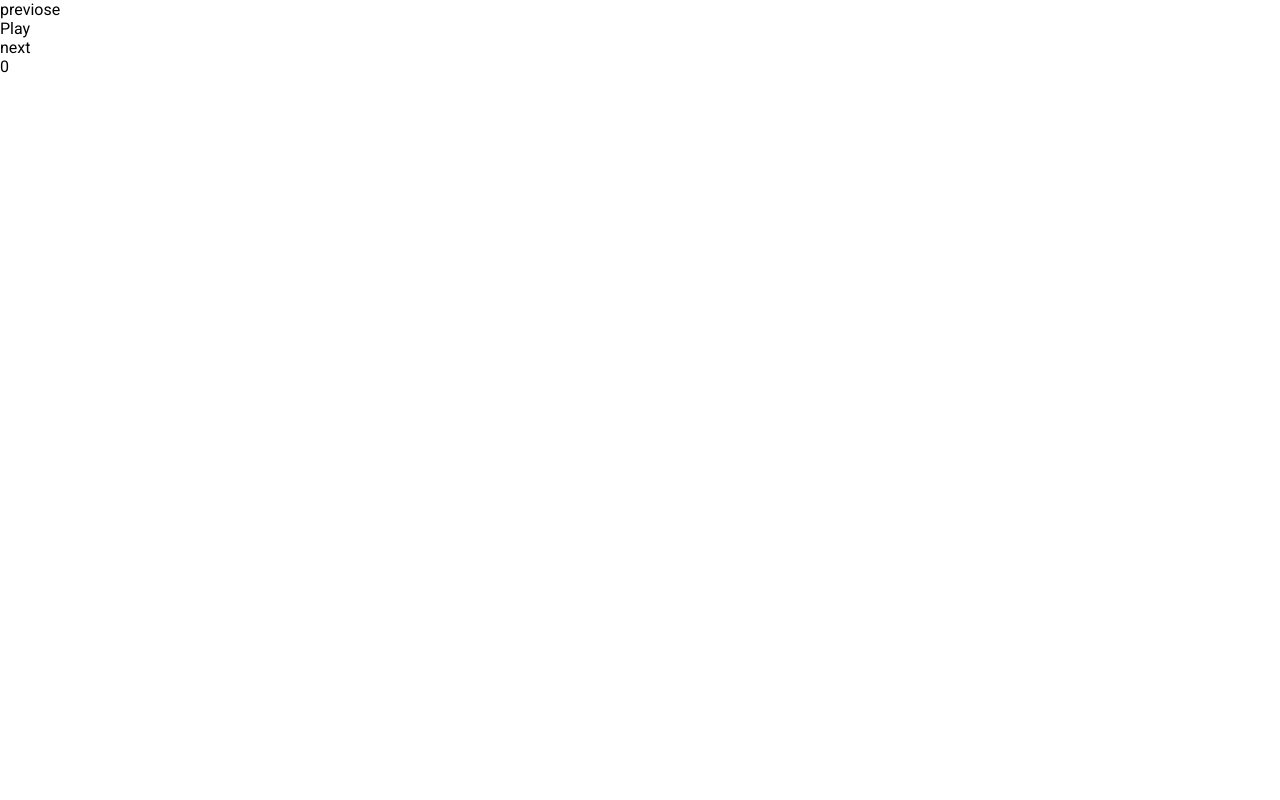
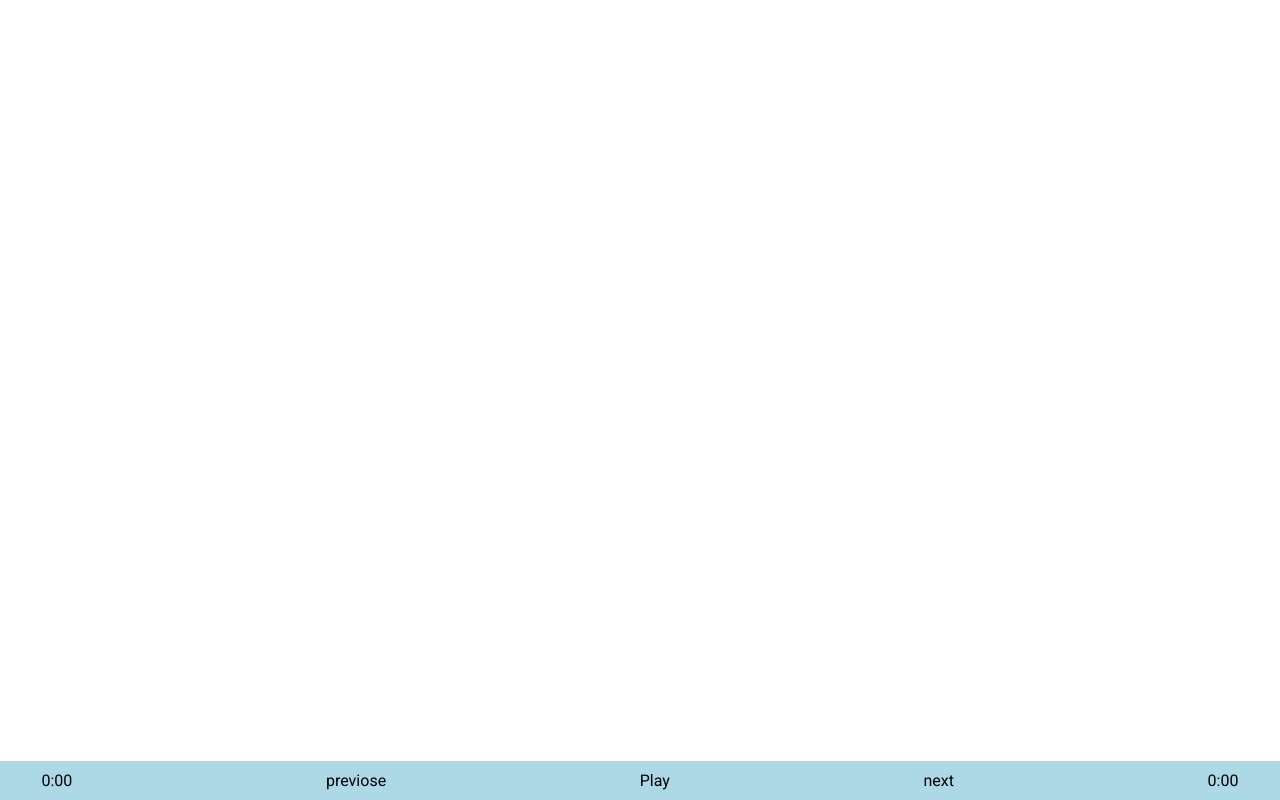
Before and after one commit to zaouch-bahae-eddine/MusiSearch, a React (Create React App) app: page / in a window 1280 px wide. Built offline with nearby package versions, Linux system fonts and the light colour scheme.

Commit message:
09/11/2020

```diff
--- a/src/component/Content/MainApp/AudioCotroller/AudioController.js
+++ b/src/component/Content/MainApp/AudioCotroller/AudioController.js
@@ -1,74 +1,118 @@
-import { faLessThanEqual } from '@fortawesome/free-solid-svg-icons';
+import { faLessThanEqual, faSortNumericUpAlt } from '@fortawesome/free-solid-svg-icons';
 import React from 'react';
 import { Component } from 'react';
 import style from './AudioController.module.css';
 
 class AudioController extends Component {
 
-    audio = new Audio(this.props.url);
-    state = {
-        played: false,
-        volume: 0.2,
+    constructor(props){
+        super(props);
+        this.state = {
+            played: false,
+            volume: 0.2,
+            currentTime: 0,
+            duration: 0,
+        };
+        this.timeTrigger = null;
+        this.audio = new Audio(this.props.url);
+        this.audio.preload = "metadata";
+        this.audio.addEventListener('loadedmetadata', ()=>{
+            console.log(this.audio.duration)
+            this.setState({duration: this.audio.duration});
+        });
     }
-    toggelPlayed = ()=>{
+
+
+    switchPlay = () => {
         this.setState((prevState)=>{
             return {played: !prevState.played};
-        })
-    };
-    switchPlay = () => {
-        this.toggelPlayed();
-        this.audio.paused? this.audio.play() : this.audio.pause();
+        });
+        if(this.audio.paused){
+            this.audio.play();
+            this.startTimeReading();
+        }
+        else {
+            this.audio.pause();
+            this.stopTimeReading();
+        }
     }
+
     nextAudio = ()=>{
         this.audio.pause();
-        delete this.audio;
-        this.audio = new Audio(this.props.url);
         this.props.next();
-        this.setState({played: false});
+        this.setState({played: false, duration: this.audio.duration});
     };
     previousAudio = ()=>{
         this.audio.pause();
-        delete this.audio;
-        this.audio = new Audio(this.props.url);
         this.props.previous();
-        this.setState({played: false});
+        this.setState({played: false, duration: this.audio.duration});
     };
+    startTimeReading = ()=>{
+        this.timeTrigger = setInterval(()=>this.setState({currentTime: this.audio.currentTime}), 1000);
+    }
+    stopTimeReading = ()=>{
+        clearInterval(this.timeTrigger);
+    }
+    formatTime = (time) => {
+        var min = Math.floor(time / 60);
+        var sec = Math.floor(time % 60);
+        return min + ':' + ((sec<10) ? ('0' + sec) : sec);
+      }
     componentDidMount() {
+
         this.audio.addEventListener('ended', this.setState(()=>{
             return {played: false};
         }));
+
     }
     componentWillUnmount(){
         this.audio.removeEventListener('ended', this.setState(()=>{
             return {played: false};
         }));
     }
+
     shouldComponentUpdate(nextProps, nextState){
-        if(nextProps.url.localeCompare(this.props.url) != 0 || this.state.played != nextState.played ){
+        const urlCompoared = nextProps.url.localeCompare(this.props.url);
+        if( urlCompoared != 0 ){
+            this.audio.pause();
+            delete this.audio;
+            this.audio = new Audio(nextProps.url);
+        }
+
+        if( urlCompoared != 0 ||
+        this.state.played != nextState.played ||
+        this.state.currentTime != nextState.currentTime ||
+        this.state.duration != nextState.duration
+        )
+        {
             return true;
         }
         else {
-            console.log('not update');
             return false;
         }
     }
-    componentDidUpdate(){
-        this.audio.addEventListener('ended', this.setState(()=>{
-            return {played: false};
-        }));
+    componentDidUpdate(prevProps, prevState){
+        if(prevProps.url.localeCompare(this.props.url) != 0 ){
+            this.audio.addEventListener('ended', this.setState(()=>{
+                return {played: false};
+            }));
+        }
     }
+
     render(){
-        this.audio.volume = 0.01;
+
+        console.log('render22');
         return (
             <div className={style.AudioContainer}>
                 <div className={style.AudioButtonControl}>
-                    <div className={style.Previose} onClick={()=>{this.previousAudio();}}>previose</div>
+                    <div className={style.Previose} onClick={()=>{this.previousAudio()}}>previose</div>
                     <div className={style.PlayPause}
-                    onClick={()=>this.switchPlay()}>
+                    onClick={()=>{this.switchPlay()}}>
                         {!this.state.played? "Play" : "Pause"}
                     </div>
-                    <div className={style.Next} onClick={()=>this.nextAudio()}>next</div>
-                    <div className={style.currentTime}>{this.audio.currentTime}</div>
+                    <div className={style.Next} onClick={()=>{this.nextAudio()}}>next</div>
+                    <div className={style.currentTime}>{this.formatTime(this.state.currentTime)}</div>
+                    <div className={style.duration}>{this.formatTime(this.state.duration)}</div>
                 </div>
             </div>
         );
--- a/src/component/Content/MainApp/AudioCotroller/AudioController.module.css
+++ b/src/component/Content/MainApp/AudioCotroller/AudioController.module.css
@@ -0,0 +1,18 @@
+.AudioContainer{
+    background-color: lightblue;
+    position: fixed;
+    bottom: 0;
+    width: 100%;
+    padding: 10px;
+    display: flex;
+    justify-content: center;
+}
+.AudioButtonControl{
+    display: flex;
+    align-items: center;
+    justify-content: space-between;
+    width: 95%;
+}
+.currentTime{
+    order: -1;
+}
--- a/src/component/Content/MainApp/MainApp.js
+++ b/src/component/Content/MainApp/MainApp.js
@@ -5,27 +5,27 @@ class MainApp extends Component {
         audios: [
             {
                 id:"id-m-1",
-                title:"Darck Silence",
+                title:"music1",
                 url:"https://s3-us-west-2.amazonaws.com/s.cdpn.io/308622/Marshmello%20-%20Silence%20ft.%20Khalid.mp3",
                 img:"https://instagram.fcdg1-1.fna.fbcdn.net/v/t51.2885-19/s150x150/120845218_150086493444404_1330499283871454531_n.jpg?_nc_ht=instagram.fcdg1-1.fna.fbcdn.net&_nc_ohc=3JtXpoXt_wIAX8oeKjg&oh=d76f59e1260bb45d3873ad71e9523367&oe=5FC97CCF",
                 artist:"bahae-eddine zaouch",
-                albom:"albom: tyarra",
+                albom:"albom1",
             },
             {
                 id:"id-m-2",
-                title:"Darck Silence",
+                title:"music2",
                 url:"https://s3-us-west-2.amazonaws.com/s.cdpn.io/308622/NF%20-%20Let%20You%20Down.mp3",
                 img:"https://instagram.fcdg1-1.fna.fbcdn.net/v/t51.2885-19/s150x150/120845218_150086493444404_1330499283871454531_n.jpg?_nc_ht=instagram.fcdg1-1.fna.fbcdn.net&_nc_ohc=3JtXpoXt_wIAX8oeKjg&oh=d76f59e1260bb45d3873ad71e9523367&oe=5FC97CCF",
                 artist:"bahae-eddine zaouch",
-                albom:"albom: tyarra",
+                albom:"albom2",
             },
             {
                 id:"id-m-1",
-                title:"Darck Silence",
+                title:"music3",
                 url:"https://s3-us-west-2.amazonaws.com/s.cdpn.io/308622/Post%20Malone%20-%20rockstar%20ft.%2021%20Savage%20(1).mp3",
                 img:"https://instagram.fcdg1-1.fna.fbcdn.net/v/t51.2885-19/s150x150/120845218_150086493444404_1330499283871454531_n.jpg?_nc_ht=instagram.fcdg1-1.fna.fbcdn.net&_nc_ohc=3JtXpoXt_wIAX8oeKjg&oh=d76f59e1260bb45d3873ad71e9523367&oe=5FC97CCF",
                 artist:"bahae-eddine zaouch",
-                albom:"albom: tyarra",
+                albom:"albom3",
             },
         ],
         current: 0,
```
